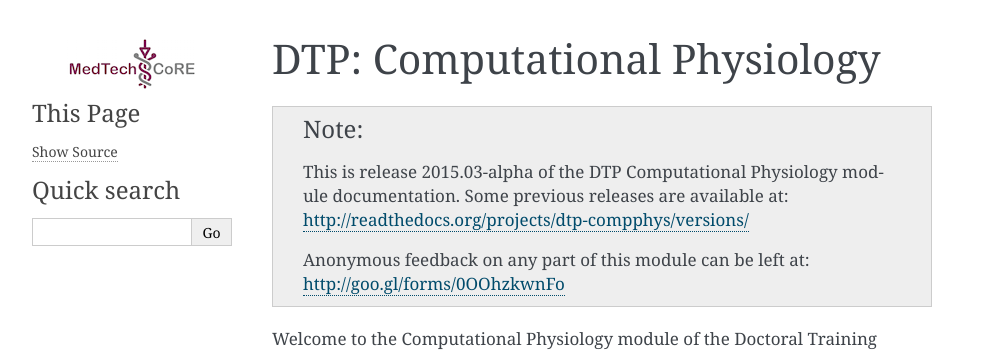
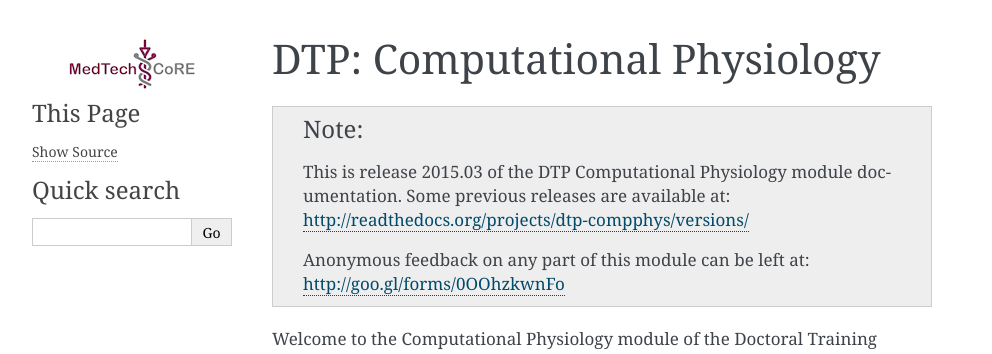
Before and after one commit to ABI-Tutorials/DTP-CompPhys, a Sphinx documentation site: the page built from source/index.rst, in a window 1280 px wide. Shown: the top 354 px of the page, without its empty margins (148-1140 px from the left). Built offline with Sphinx 7.4.7, drawn with Linux system fonts in a browser that asks for light colours; pages that are not in the unit, such as notebooks, are missing from menus.

Commit message:
update release ID in conf file.

```diff
--- a/source/conf.py
+++ b/source/conf.py
@@ -61,7 +61,7 @@ author = u'University of Auckland'
 # The short X.Y version.
 version = '2015.03'
 # The full version, including alpha/beta/rc tags.
-release = '2015.03-alpha'
+release = '2015.03'
 
 # The language for content autogenerated by Sphinx. Refer to documentation
 # for a list of supported languages.
```
